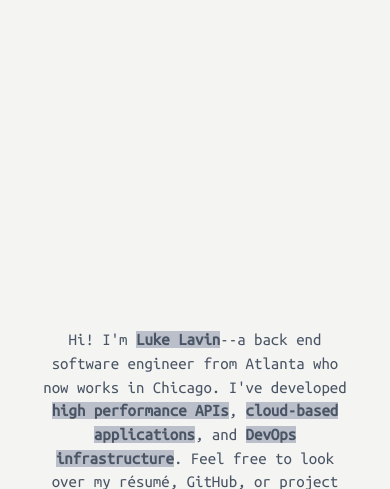
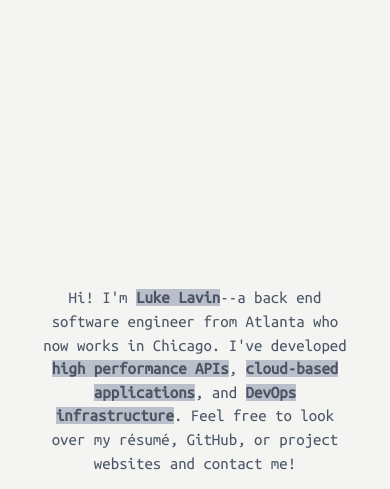
Before and after one commit to lukelavin/personal-web, a plain HTML site: page index.html in a window 390 px wide. Shown: the top 489 px of the page. Drawn offline with Linux system fonts and the light colour scheme; a script that the page names is missing.

Commit message:
no really though

```diff
--- a/style.css
+++ b/style.css
@@ -123,6 +123,10 @@ a {
     align-items: center;
   }
 
+  .zdog-canvas {
+    margin: -5vh 0 0 0;
+  }
+
   .main-right {
     width: 100vw;
     padding-top: 1vh;
```
